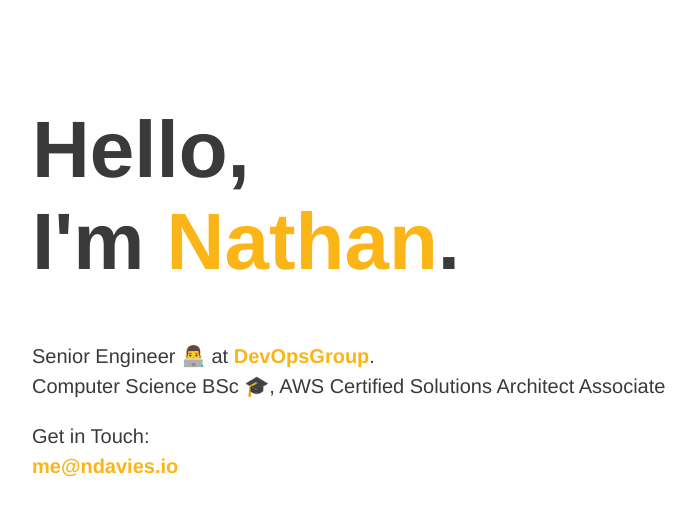
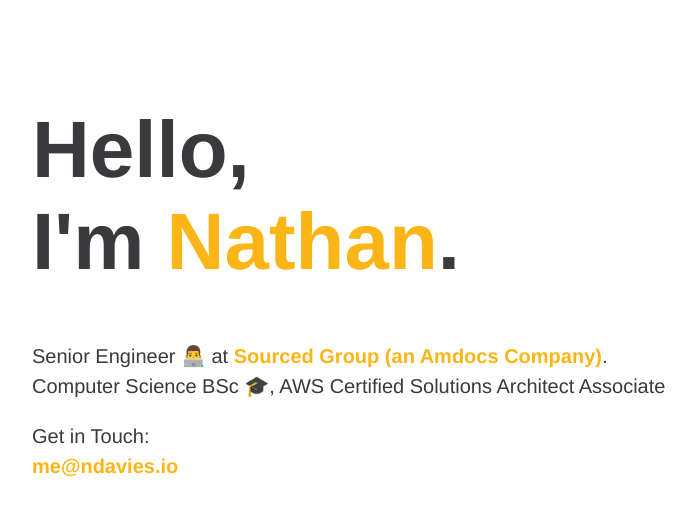
Before and after one commit to ndaviesio/ndavies.io, a plain HTML site: page index.html in a window 1280 px wide. Shown: the top 509 px of the page, without its empty margins (88-784 px from the left). Drawn offline with Linux system fonts and the light colour scheme.

Commit message:
Update index.html

```diff
--- a/index.html
+++ b/index.html
@@ -11,7 +11,7 @@
     <div class='container'>
       <h1>Hello,<br />I'm <span class='highlight'>Nathan</span>.</h1>
       <p>
-        Senior Engineer 👨‍💻 at <a href='https://devopsgroup.com' target='_blank'>DevOpsGroup</a>.
+        Senior Engineer 👨‍💻 at <a href='https://sourcedgroup.com' target='_blank'>Sourced Group (an Amdocs Company)</a>.
         <br/>Computer Science BSc 🎓, AWS Certified Solutions Architect Associate
       </p>
       <p>
```
